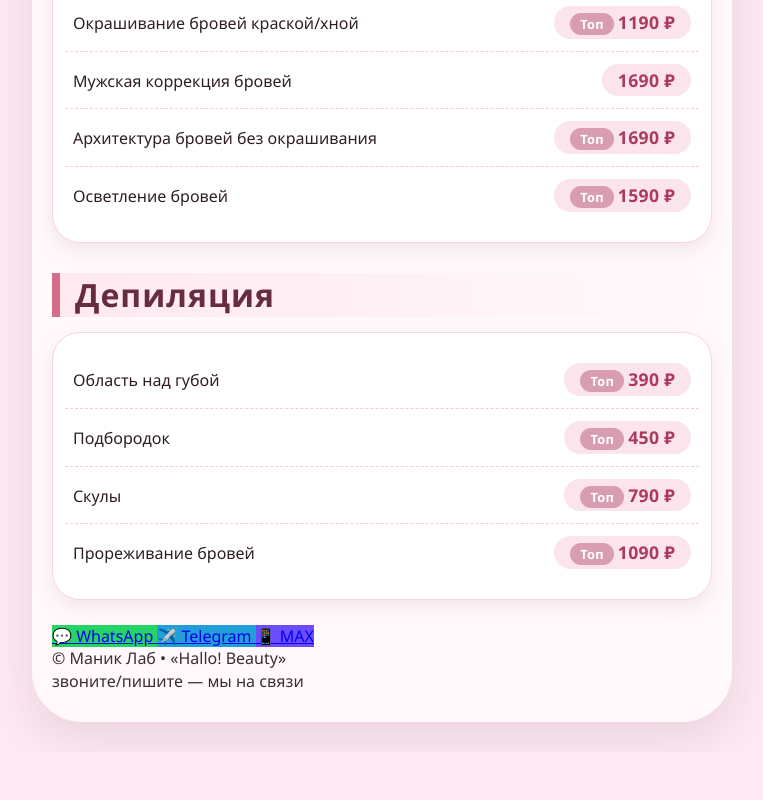
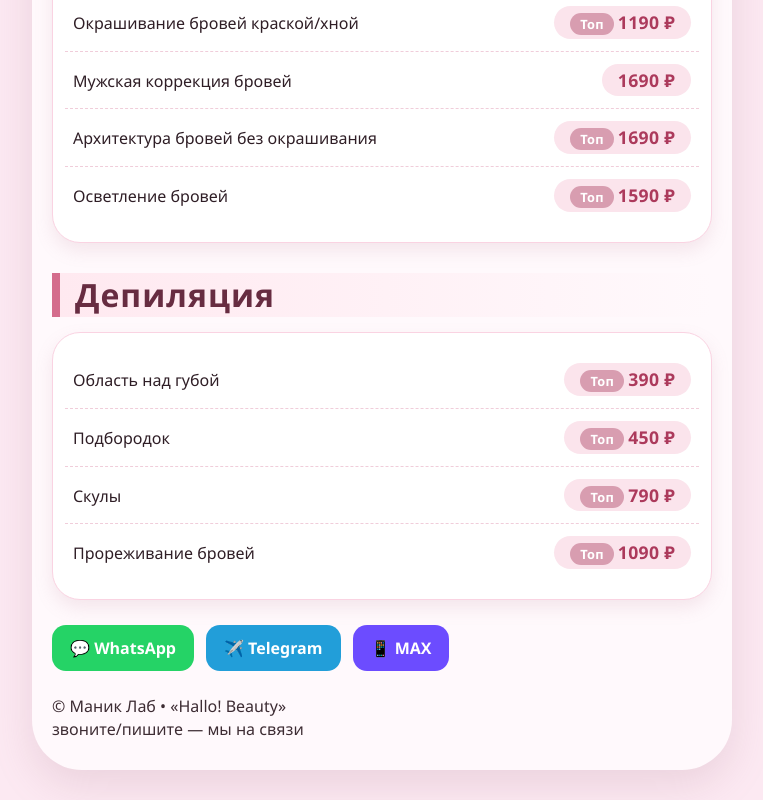
Before and after one commit to ady1bekov994-sys/ggg, a plain HTML site: page index.html in a window 1280 px wide. Shown: the part 5954-6754 px from the top of the page, without its empty margins (258-1021 px from the left). Before the commit the page ends 6706 px from the top, so only its background shows below. Drawn offline with Linux system fonts and the light colour scheme.

Commit message:
Update ff.css

```diff
--- a/ff.css
+++ b/ff.css
@@ -168,3 +168,21 @@ footer {
     .service-name { min-width: 130px; }
     .social-btn { padding: 12px 18px; font-size: 1rem; }
 }
+
+.contacts {
+  display: flex;
+  flex-wrap: wrap;
+  gap: 12px;
+  margin: 24px 0;
+}
+
+.contact-btn {
+  display: inline-block;
+  padding: 12px 18px;
+  border-radius: 14px;
+  color: white;
+  text-decoration: none;
+  font-weight: 700;
+  font-size: 16px;
+  transition: transform 0.2s ease, box-shadow 0.2s ease;
+}
```
